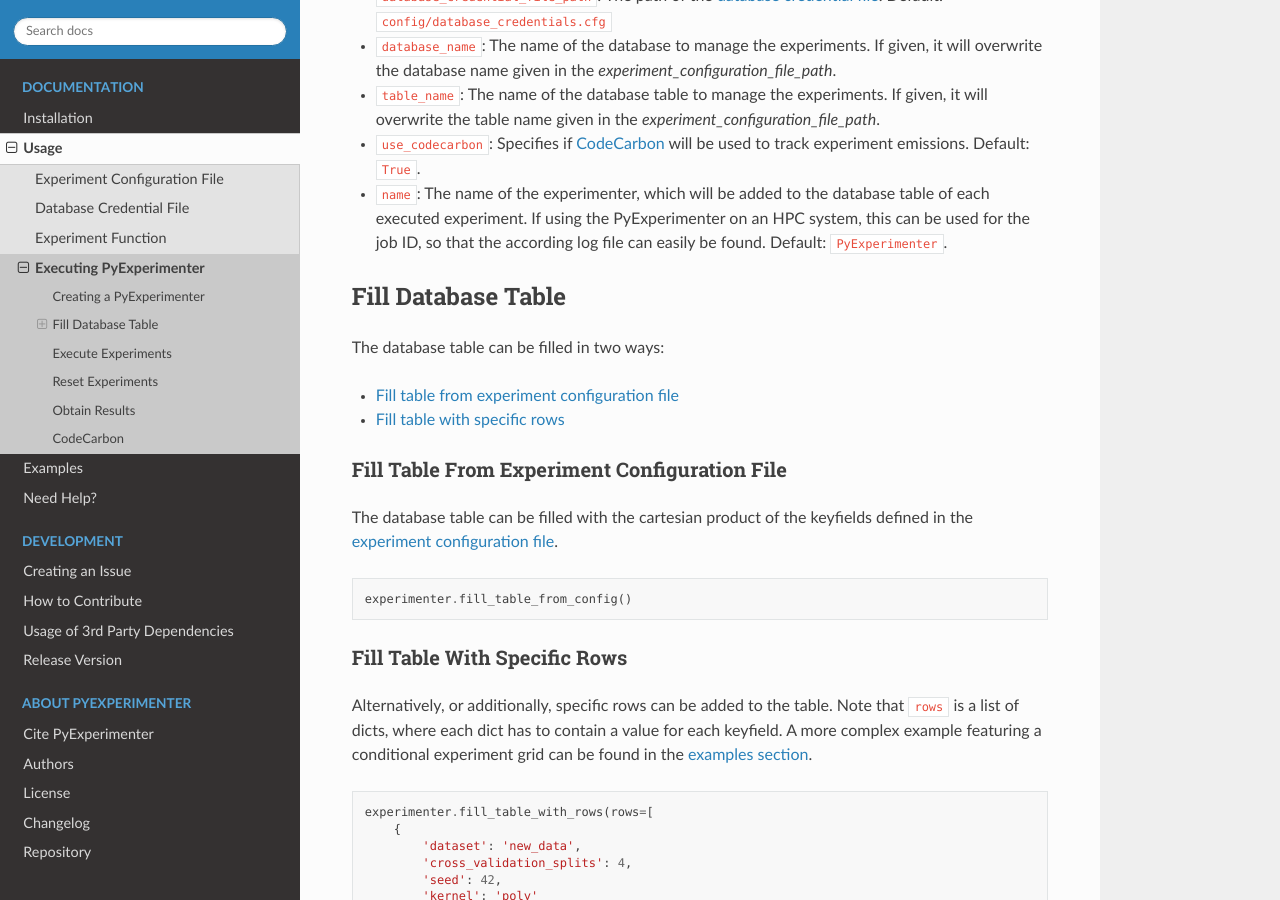
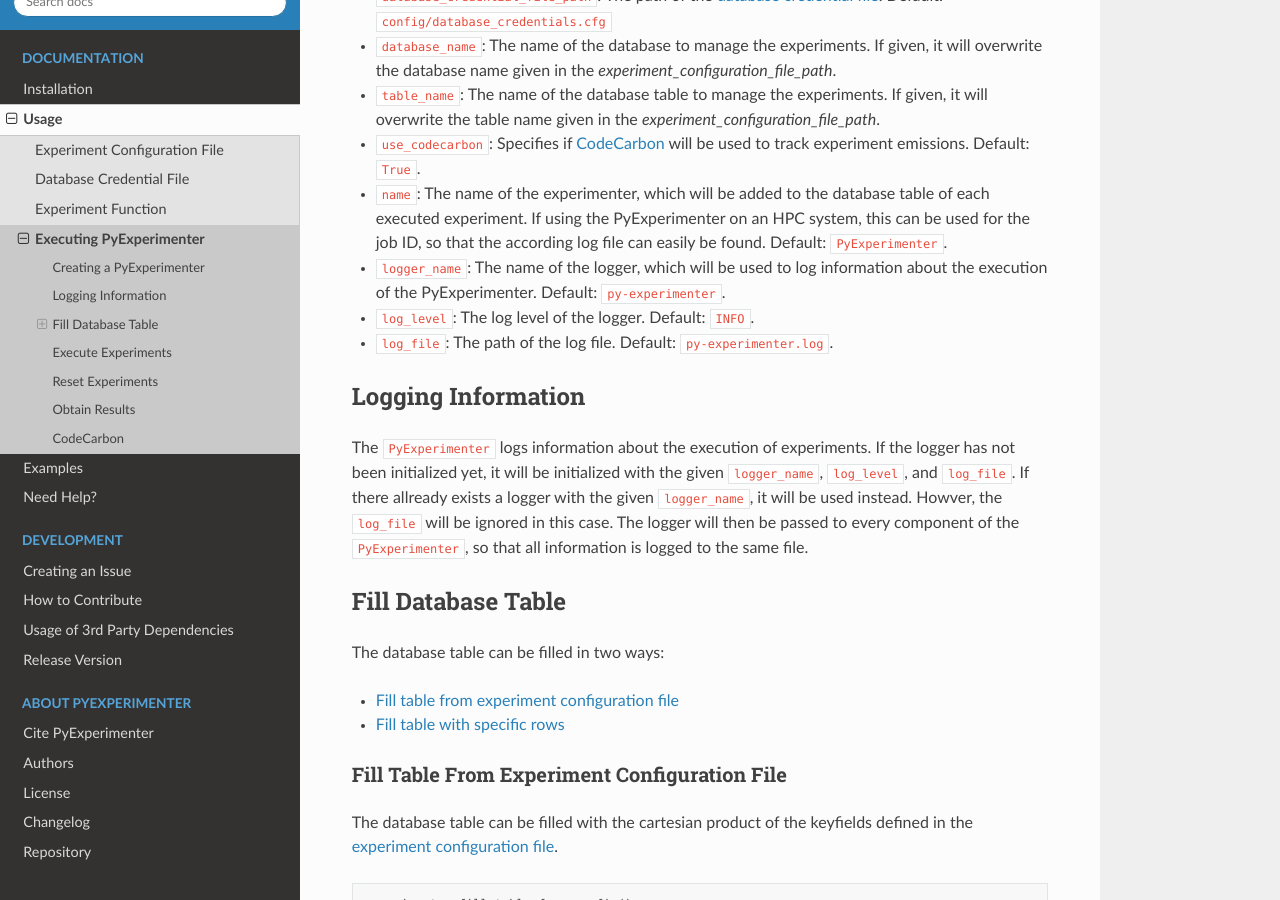
Before and after one commit to tornede/py_experimenter, a Sphinx documentation site: the page built from docs/source/usage/execution.rst, in a window 1280 px wide and 900 px high, scrolled down 774 px. Built offline with Sphinx 7.4.7 and the Read the Docs theme 2.0.0, drawn with Linux system fonts in a browser that asks for light colours; pages that are not in the unit, such as notebooks, are missing from menus.

Commit message:
Add logger documentation

```diff
--- a/docs/source/usage/execution.rst
+++ b/docs/source/usage/execution.rst
@@ -36,7 +36,16 @@
 - ``table_name``: The name of the database table to manage the experiments. If given, it will overwrite the table name given in the `experiment_configuration_file_path`.
 - ``use_codecarbon``: Specifies if :ref:`CodeCarbon <experiment_configuration_file_codecarbon>` will be used to track experiment emissions. Default: ``True``.
 - ``name``: The name of the experimenter, which will be added to the database table of each executed experiment. If using the PyExperimenter on an HPC system, this can be used for the job ID, so that the according log file can easily be found. Default: ``PyExperimenter``.
+- ``logger_name``: The name of the logger, which will be used to log information about the execution of the PyExperimenter. Default: ``py-experimenter``.
+- ``log_level``: The log level of the logger. Default: ``INFO``.
+- ``log_file``: The path of the log file. Default: ``py-experimenter.log``.
 
+-------------------
+Logging Information
+-------------------
+
+The ``PyExperimenter`` logs information about the execution of experiments. If the logger has not been initialized yet, it will be initialized with the given ``logger_name``, ``log_level``, and ``log_file``.
+If there allready exists a logger with the given ``logger_name``, it will be used instead. Howver, the ``log_file`` will be ignored in this case. The logger will then be passed to every component of the ``PyExperimenter``, so that all information is logged to the same file.
 
 -------------------
 Fill Database Table
```
Also changed, not shown: 1 other file.
